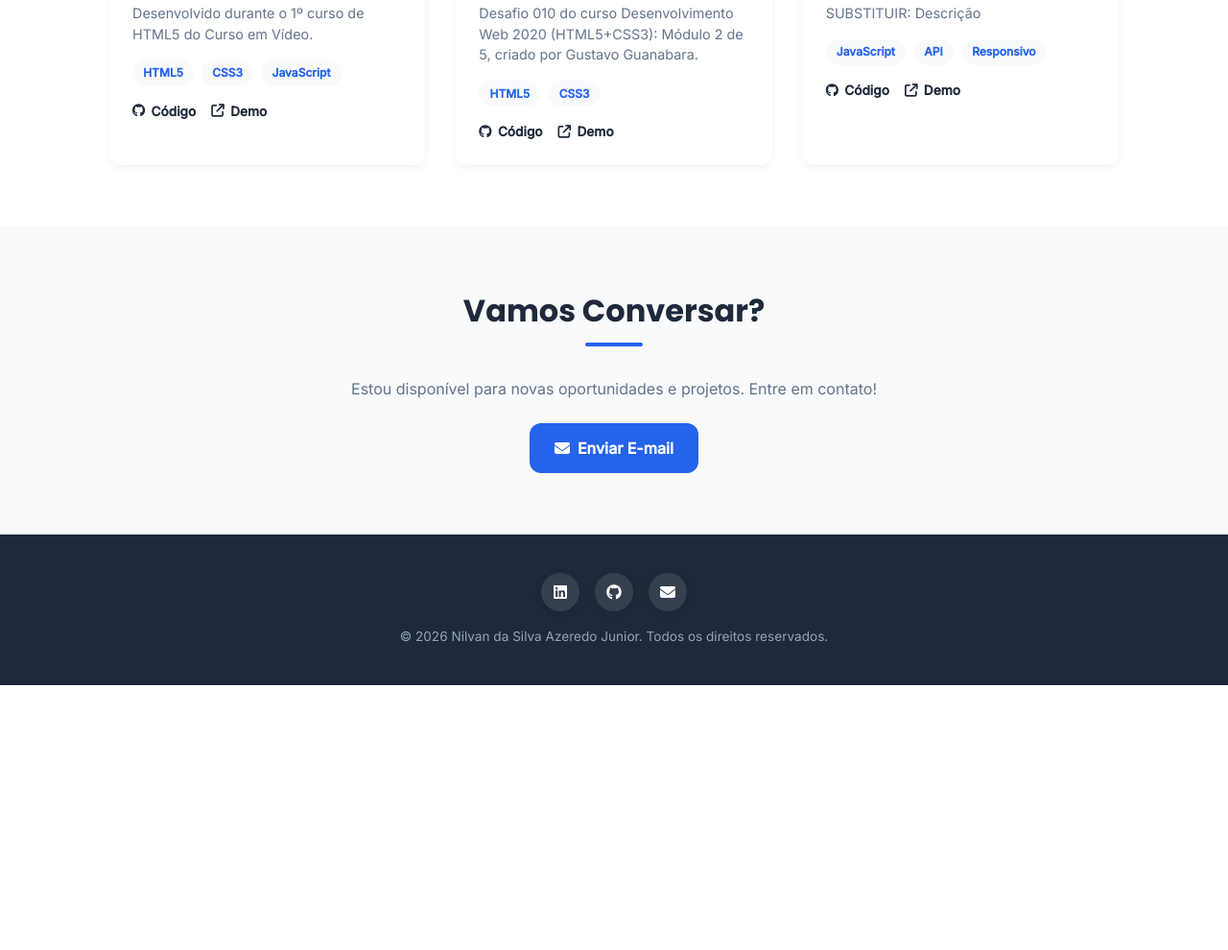
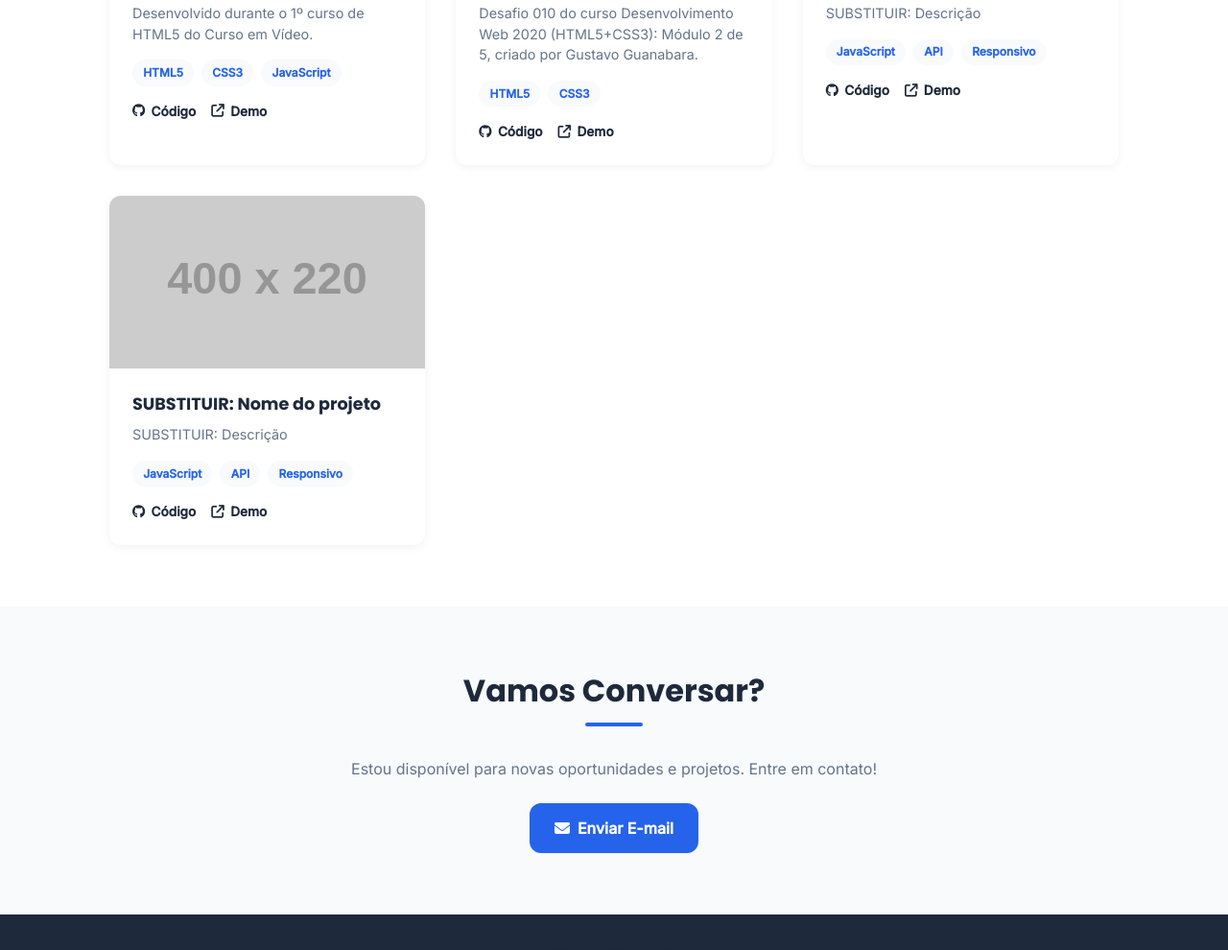
Before and after one commit to NilvanJunior90/meu_curriculo, a plain HTML site: page index.html in a window 1280 px wide. Shown: the part 2849-3839 px from the top of the page at 96% size. Before the commit the page ends 3563 px from the top, so only its background shows below. Drawn offline with Linux system fonts and the light colour scheme; placeholder pictures from the web are drawn by us.

Commit message:
Update index.html

```diff
--- a/index.html
+++ b/index.html
@@ -274,6 +274,24 @@
               </div>
             </div>
           </article>
+
+          <!-- PROJETO 04 -->
+          <article class="project-card">
+              <div class="project-thumb">
+                <img src="https://via.placeholder.com/400x220.png?text=Projeto+3" alt="Screenshot do Projeto 3">
+              </div>
+              <div class="project-info">
+                <h3>SUBSTITUIR: Nome do projeto</h3>
+                <p>SUBSTITUIR: Descrição</p>
+                <div class="tags">
+                  <span>JavaScript</span><span>API</span><span>Responsivo</span>
+                </div>
+                <div class="project-links">
+                  <a href="#" target="_blank" rel="noopener"><i class="fa-brands fa-github"></i> Código</a>
+                  <a href="#" target="_blank" rel="noopener"><i class="fa-solid fa-arrow-up-right-from-square"></i> Demo</a>
+                </div>
+              </div>
+            </article>
         </div>
       </div>
     </section>
```
